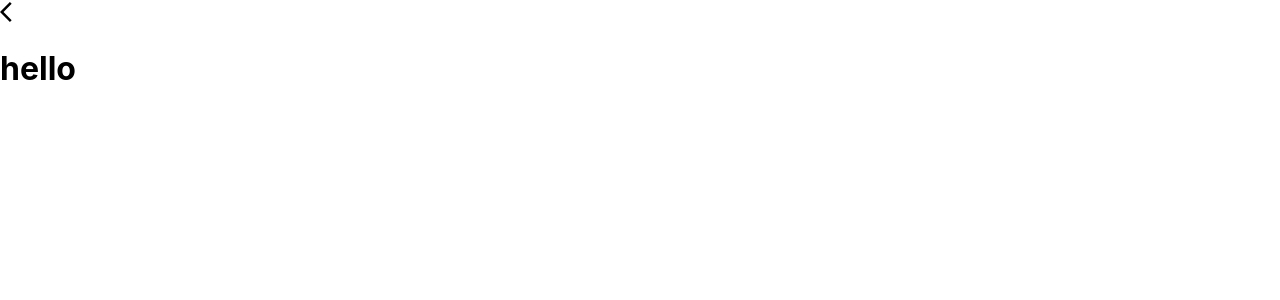
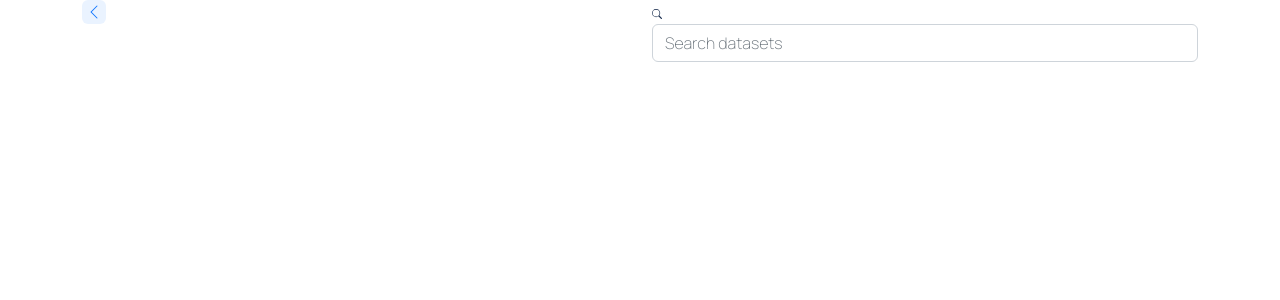
Before and after one commit to shrestha-suvha/grepsr-assessment, a React (Create React App) app: page / in a window 1280 px wide. Shown: the top 300 px of the page. Built offline with nearby package versions, Linux system fonts and the light colour scheme.

Commit message:
setup for bootstrap

```diff
--- a/src/App.css
+++ /dev/null
@@ -1,38 +0,0 @@
-.App {
-  text-align: center;
-}
-
-.App-logo {
-  height: 40vmin;
-  pointer-events: none;
-}
-
-@media (prefers-reduced-motion: no-preference) {
-  .App-logo {
-    animation: App-logo-spin infinite 20s linear;
-  }
-}
-
-.App-header {
-  background-color: #282c34;
-  min-height: 100vh;
-  display: flex;
-  flex-direction: column;
-  align-items: center;
-  justify-content: center;
-  font-size: calc(10px + 2vmin);
-  color: white;
-}
-
-.App-link {
-  color: #61dafb;
-}
-
-@keyframes App-logo-spin {
-  from {
-    transform: rotate(0deg);
-  }
-  to {
-    transform: rotate(360deg);
-  }
-}
--- /dev/null
+++ b/src/App.scss
@@ -0,0 +1,59 @@
+.App {
+    text-align: center;
+  }
+
+  .App-logo {
+    height: 40vmin;
+    pointer-events: none;
+  }
+
+  @media (prefers-reduced-motion: no-preference) {
+    .App-logo {
+      animation: App-logo-spin infinite 20s linear;
+    }
+  }
+
+  .App-header {
+    background-color: #282c34;
+    min-height: 100vh;
+    display: flex;
+    flex-direction: column;
+    align-items: center;
+    justify-content: center;
+    font-size: calc(10px + 2vmin);
+    color: white;
+  }
+
+  .App-link {
+    color: #61dafb;
+  }
+
+  @keyframes App-logo-spin {
+    from {
+      transform: rotate(0deg);
+    }
+    to {
+      transform: rotate(360deg);
+    }
+  }
+
+  .nav-header{
+    color: #1B2F50 !important;
+    font-weight: bold !important;
+    height: 33px;
+    size: 24px;
+    letter-spacing: 0.38px;
+
+  }
+
+  .back-icon{
+    height: 24px;
+    width: 24px;
+    background-color: #EAF3FF;
+    border-radius: 6px;
+    display: flex;
+    justify-content: center;
+    align-items: center;
+
+
+  }
--- a/src/App.tsx
+++ b/src/App.tsx
@@ -1,12 +1,37 @@
 import React from 'react';
+import { Row ,Col, Container} from 'react-bootstrap';
 
-import ArrowBackIosIcon from '@mui/icons-material/ArrowBackIos';
+import './App.scss';
+import * as Icon from 'react-bootstrap-icons';
+
+
+
+
 function App() {
+
   return (
-    <div>
-      <ArrowBackIosIcon />
-      <h1>hello</h1>
-    </div>
+    <Container>
+ <Row className='nav-header' >
+ <Col>
+ <span className='back-icon'>
+ <Icon.ChevronLeft color="#1276FF" size={16} />
+
+
+ </span>
+
+ </Col>
+
+  <Col>
+  <div className="form-group has-search">
+    <span className="fa fa-search form-control-feedback"></span>
+    <Icon.Search   size={10}/>
+    <input type="text" className="form-control" placeholder="Search datasets" >
+
+    </input>
+  </div>
+  </Col>
+ </Row>
+ </Container>
   );
 }
 
--- a/src/index.tsx
+++ b/src/index.tsx
@@ -2,7 +2,7 @@ import React from 'react';
 import ReactDOM from 'react-dom/client';
 import Container from '@mui/system/Container';
 
-import './index.css';
+import './sass/style.scss';
 import App from './App';
 import reportWebVitals from './reportWebVitals';
 
--- /dev/null
+++ b/src/sass/fonts/index.scss
@@ -0,0 +1,7 @@
+@import "node_modules/bootstrap/scss/bootstrap";
+
+@import url('https://fonts.googleapis.com/css2?family=Manrope:wght@200&display=swap');
+
+:root{
+    --bs-body-font-family:'Manrope', sans-serif;
+}
--- /dev/null
+++ b/src/sass/style.scss
@@ -0,0 +1,5 @@
+@import "node_modules/bootstrap/scss/bootstrap";
+
+@import 'utilities/index';
+
+@import 'fonts/index';
--- /dev/null
+++ b/src/sass/utilities/_index.scss
@@ -0,0 +1 @@
+@import 'variables';
--- /dev/null
+++ b/src/sass/utilities/_variables.scss
@@ -0,0 +1,4 @@
+// primary color
+$primary: #1276FF !default; // p03
+// $primary-light-2: #EAF3FF  !default; // p01
+$primary-light-1: #EAF3FF !default; // p02
```
Also changed, not shown: package.json (+6 -2 lines), 1 other file (tests, documents, lock files or other folders).
